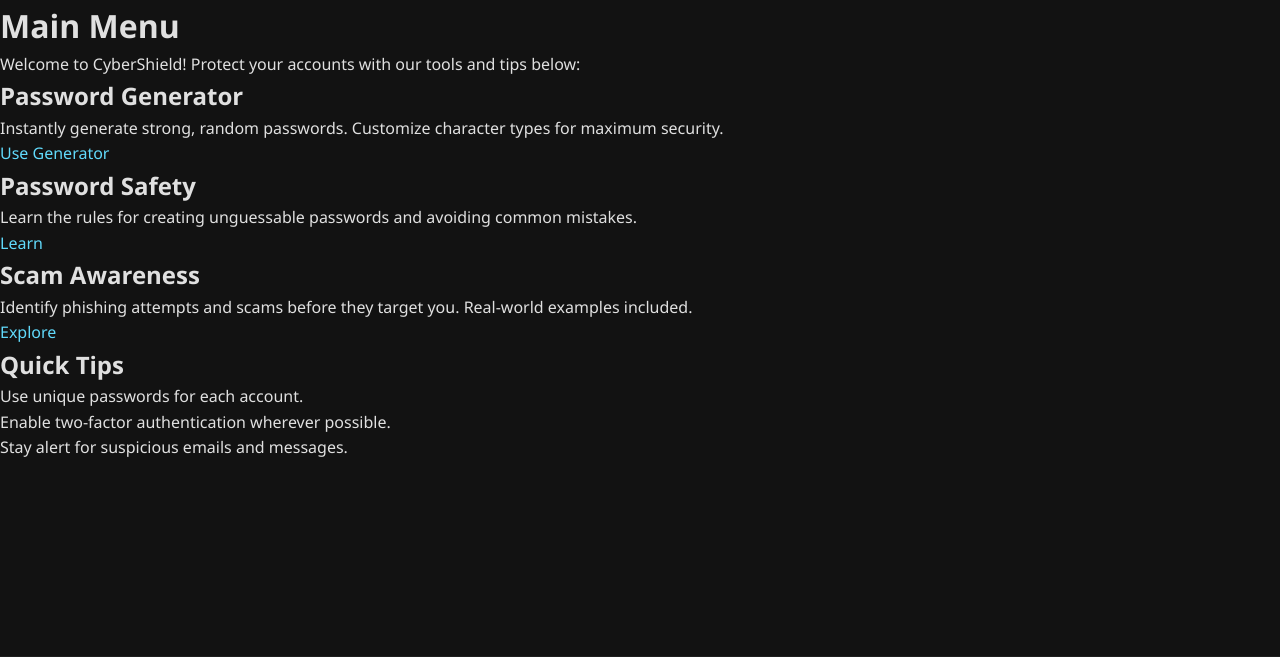
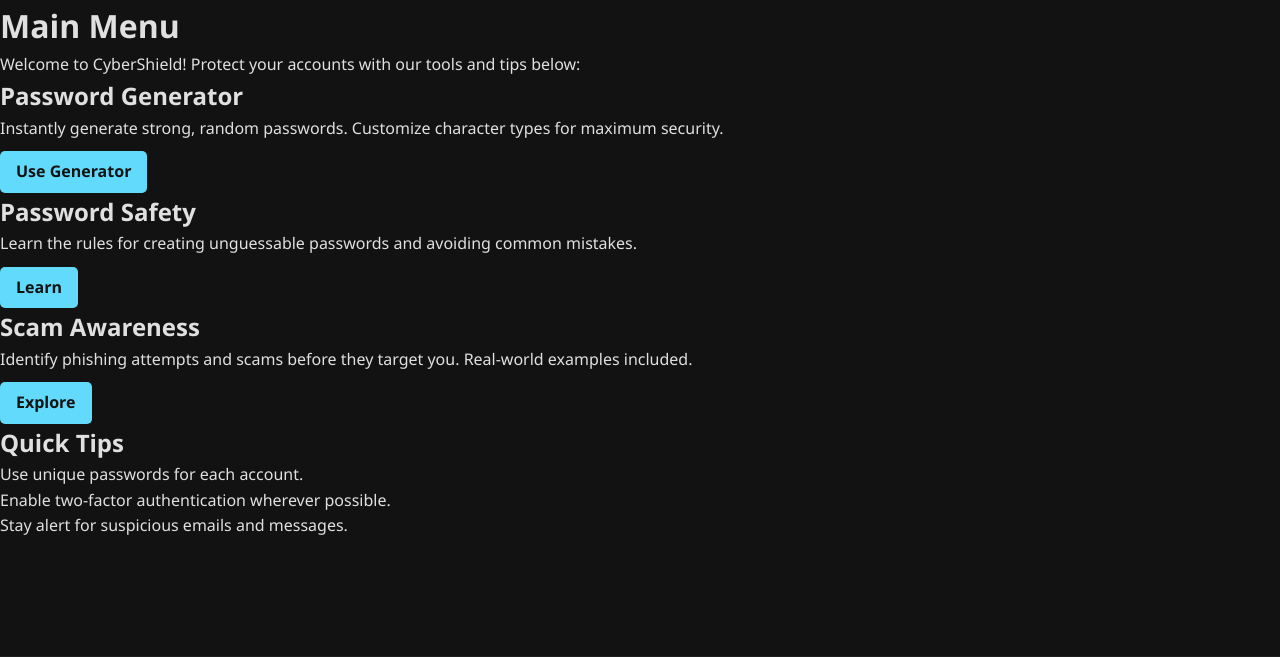
Before and after one commit to zach123abc/Hackathon-CyberSheild, a Flask app: page /menu in a window 1280 px wide. Shown: the part 78-735 px from the top of the page. Run offline with Flask 3, Linux system fonts and the light colour scheme.

Commit message:
Update styles.css

```diff
--- a/static/styles.css
+++ b/static/styles.css
@@ -164,3 +164,18 @@ footer {
   width: 100%;
   bottom: 0;
 }
+
+.btn {
+  display: inline-block;
+  margin-top: 10px;
+  background-color: #61dafb;
+  color: #121212;
+  padding: 8px 16px;
+  border-radius: 5px;
+  font-weight: bold;
+  transition: background-color 0.3s;
+}
+
+.btn:hover {
+  background-color: #4fa3d1;
+}
```
